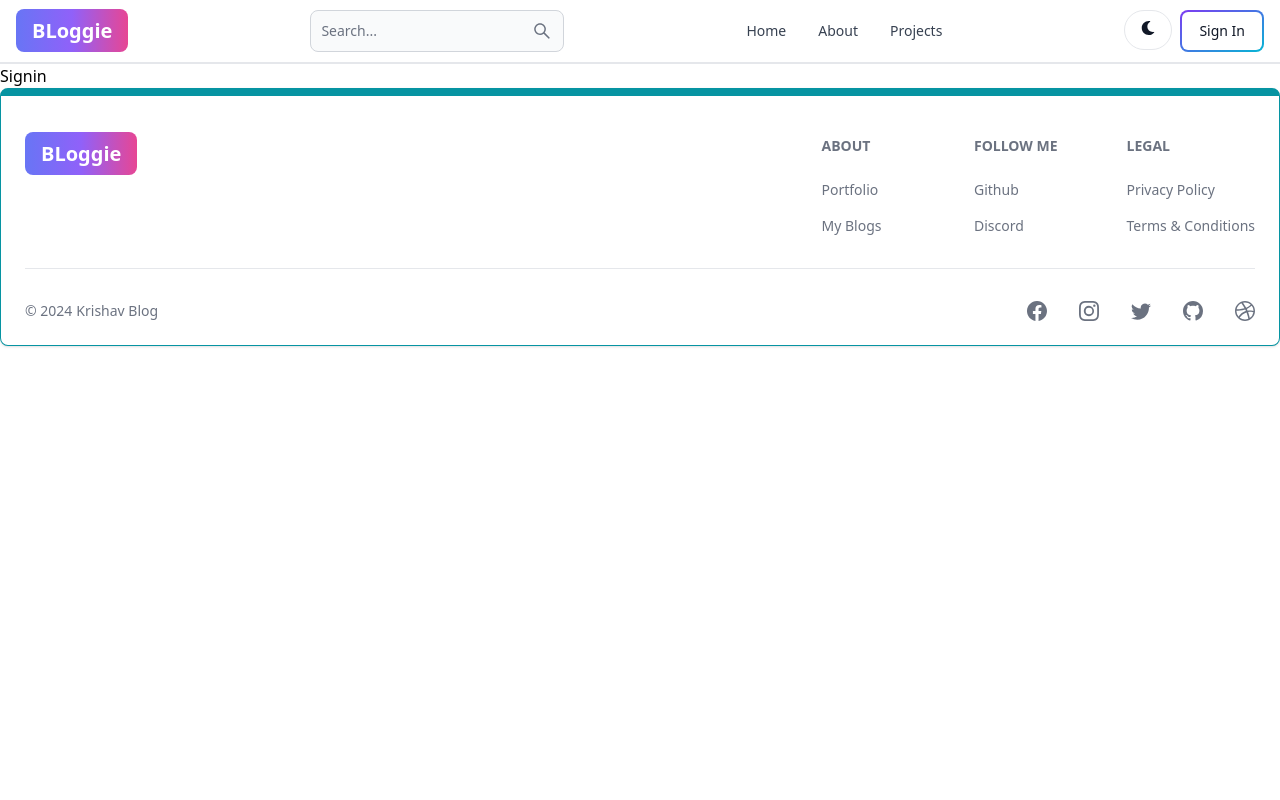
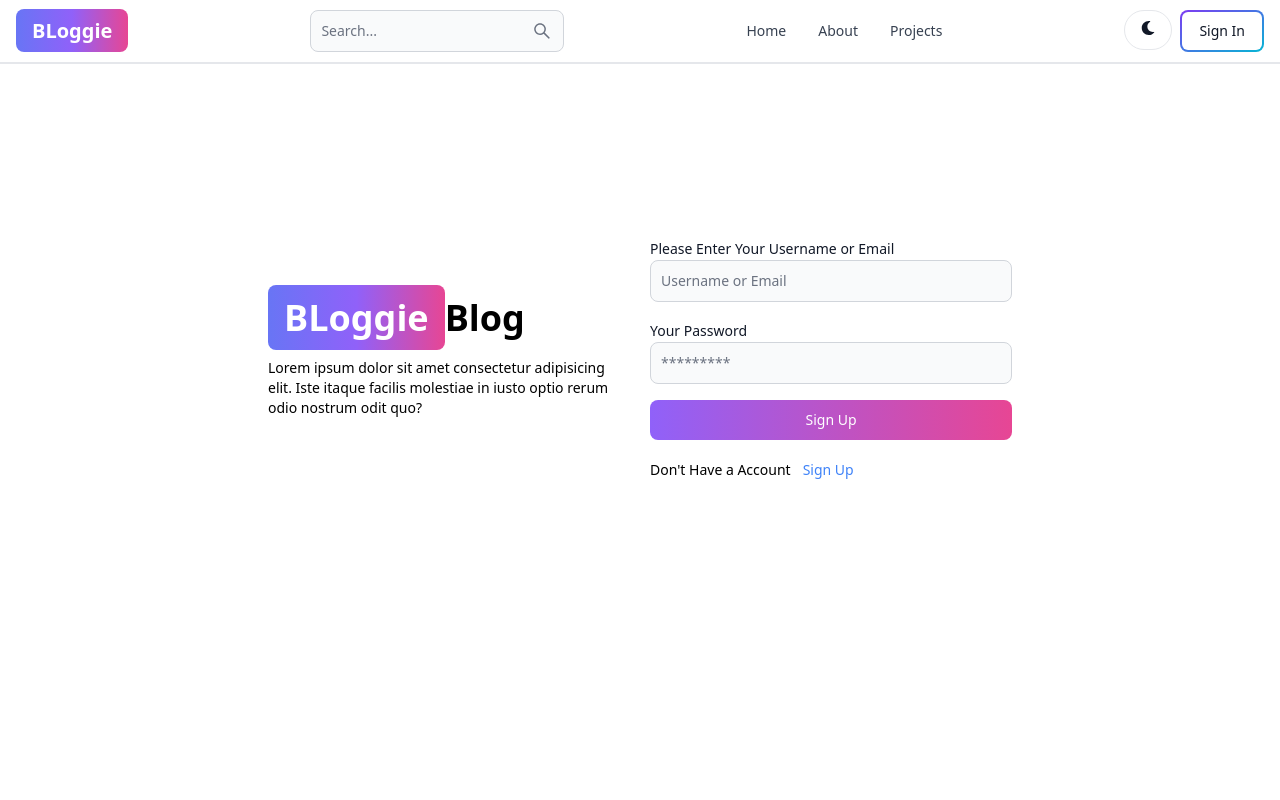
Before and after one commit to krishav7k01/Bloggie-Blog, a React (Vite) app in the folder client/: page /sign-in in a window 1280 px wide. Shown: the top 800 px of the page. Built offline with nearby package versions, Linux system fonts and the light colour scheme; the HTML template or start-up script is replaced by a standard one.

Commit message:
Sign in UI

```diff
--- a/client/package.json
+++ b/client/package.json
@@ -10,11 +10,13 @@
     "preview": "vite preview"
   },
   "dependencies": {
+    "@reduxjs/toolkit": "^2.2.1",
     "flowbite": "^2.2.1",
     "flowbite-react": "^0.7.2",
     "react": "^18.2.0",
     "react-dom": "^18.2.0",
     "react-icons": "^5.0.1",
+    "react-redux": "^9.1.0",
     "react-router-dom": "^6.22.0"
   },
   "devDependencies": {
--- a/client/src/pages/Signin.jsx
+++ b/client/src/pages/Signin.jsx
@@ -1,9 +1,120 @@
 import React from 'react'
+import { Button, Label, TextInput, Alert, Spinner } from 'flowbite-react'
+import { useState } from 'react';
+import { NavLink, useNavigate } from 'react-router-dom'
 
 const Signin = () => {
+  const [formData , setFormData] = useState();
+  const [errorMessage, setErrorMessage] = useState(null);
+  const [loading, setLoading] = useState(false);
+  const navigate = useNavigate();
+
+
+  const handleChange =  (e) =>  {
+
+    setFormData({...formData, [e.target.id] : e.target.value})
+
+  }
+
+  const handleSubmit = async (e) =>{
+
+    e.preventDefault();
+
+    try{
+      setLoading(true);
+      setErrorMessage(null);
+      const res = await fetch('/v1/api/user/signin', {
+        method : 'POST',
+        headers : {'Content-Type' : 'application/json'},
+        body : JSON.stringify(formData),
+      });
+
+      const data = await res.json();
+
+      if(data.success === false)
+      {
+        setErrorMessage(data.message)
+      }
+
+      if(data.success === true)
+      {
+          navigate('/')
+      }
+
+      setLoading(false)
+    }
+    catch(error)
+    {
+        setErrorMessage(error.message)
+        setLoading(false)
+    }
+
+  }
+
   return (
-    <div>
-      Signin
+    <div className='min-h-screen mt-40'>
+      <div className='flex p-3 max-w-3xl mx-auto flex-col md:flex-row md:items-center gap-5'>
+    {/*left */}
+    <div className='flex-1'>
+      <NavLink
+      to="/"
+      className='font-bold dark:text-white text-4xl'
+      >
+         <span className='px-4 py-2 bg-gradient-to-r from-indigo-500 via-purple-500 to-pink-500 rounded-lg text-white'>BLoggie</span>
+         Blog
+      </NavLink>
+
+      <p className='text-sm mt-5'>
+        Lorem ipsum dolor sit amet consectetur adipisicing elit. Iste itaque facilis molestiae in iusto optio rerum odio nostrum odit quo?
+      </p>
+    </div>
+{/* Right */}
+
+<div className="flex-1">
+
+<form className='flex flex-col gap-4' onSubmit={handleSubmit}>
+
+  <div>
+    <Label value='Please Enter Your Username or Email' />
+    <TextInput type='text' placeholder='Username or Email' id='userName' onChange={handleChange} required></TextInput>
+  </div>
+
+
+  <div>
+    <Label value='Your Password' />
+    <TextInput type='password' placeholder='*********' id='password'  autoComplete="on" onChange={handleChange} required></TextInput>
+  </div>
+
+  <Button gradientDuoTone='purpleToPink' type='submit' disabled={loading}>
+  {
+    loading ? (
+      <>
+      <Spinner size='sm'/>
+       <span className='pl-3'>Loading...</span>
+       </>)
+        : 'Sign Up'
+
+  }
+  </Button>
+</form>
+
+<div className="flex gap-3 text-sm mt-5">
+  <span>Don't Have a Account</span>
+  <NavLink to='/sign-up' className='text-blue-500'>Sign Up</NavLink>
+</div>
+
+{ errorMessage &&
+  (<Alert className='mt-5' color='failure'>
+  {errorMessage}
+  </Alert>)
+}
+
+
+</div>
+
+
+
+    </div>
     </div>
   )
 }
```
Also changed, not shown: 1 other file (tests, documents, lock files or other folders).
